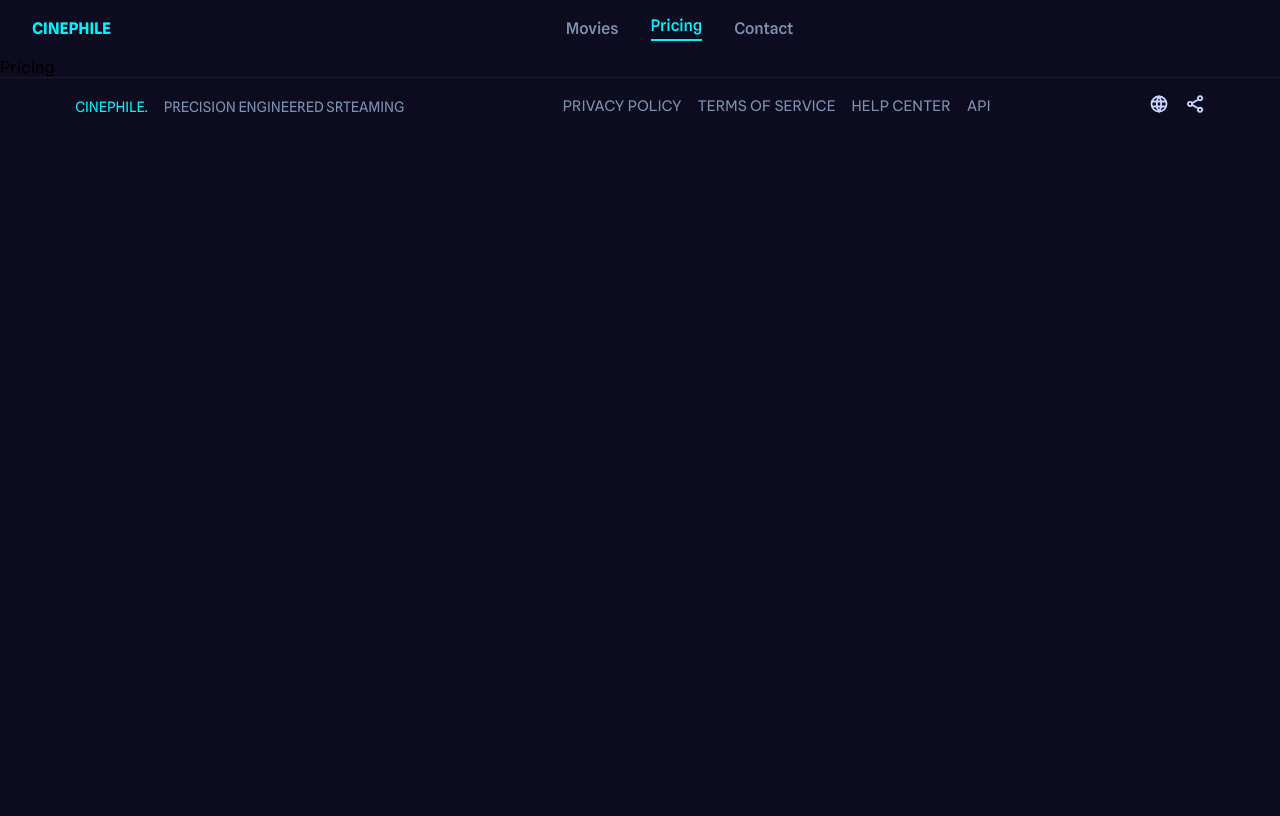
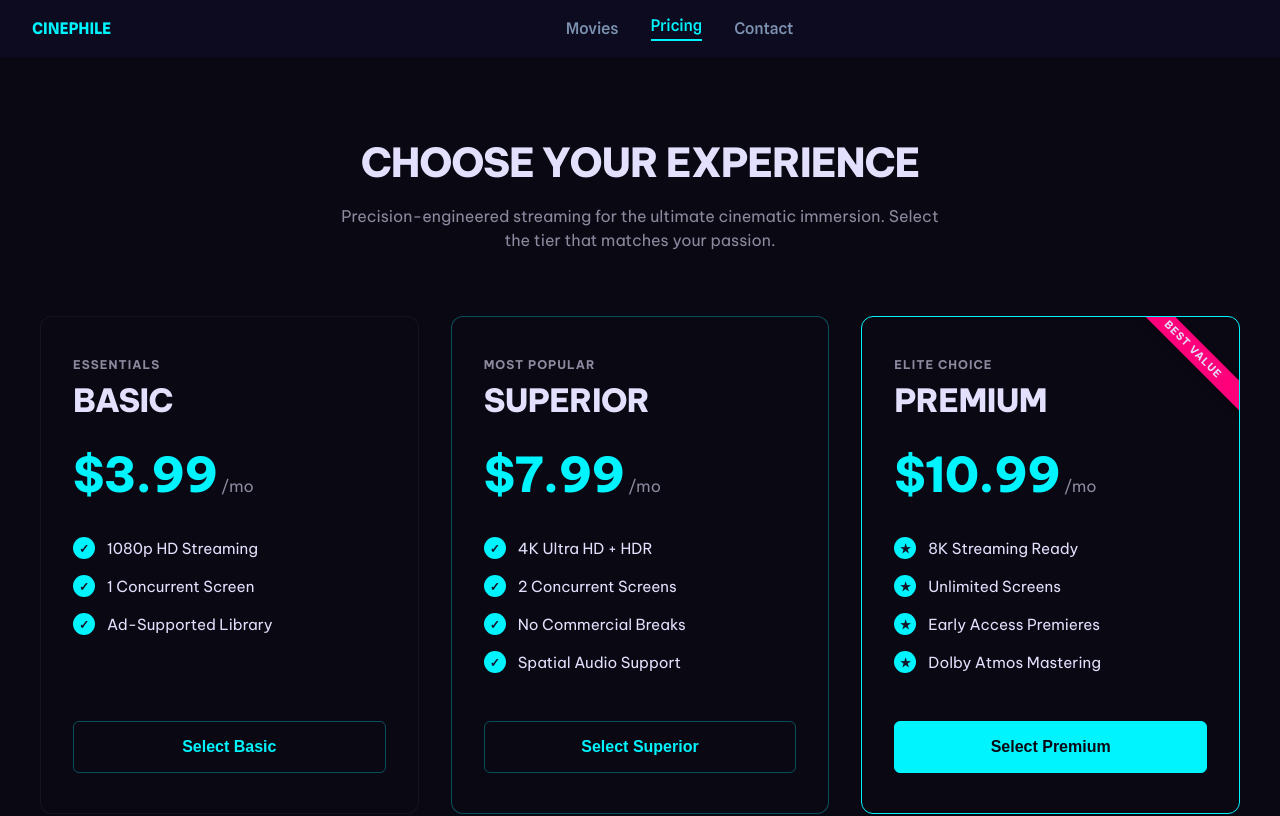
Before and after one commit to cinephile-team-1/cinephile-team-1, a React (Vite) app: page /pricing in a window 1280 px wide. Shown: the top 816 px of the page. Built offline with nearby package versions, Linux system fonts and the light colour scheme.

Commit message:
feat: add Pricing page and sass

```diff
--- a/src/main.scss
+++ b/src/main.scss
@@ -5,6 +5,7 @@
 @use './styles/Footer.scss';
 @use './styles/Home.scss';
 @use './styles/Contact.scss';
+@use './styles/Pricing.scss';
 
 * {
     box-sizing: border-box;
--- a/src/pages/Pricing.jsx
+++ b/src/pages/Pricing.jsx
@@ -3,13 +3,110 @@ import Header from '../components/header/Header'
 import Footer from '../components/footer/Footer'
 
 function Pricing() {
+  const plans = [
+    {
+      badge: "ESSENTIALS",
+      name: "BASIC",
+      price: "$3.99",
+      features: [
+        "1080p HD Streaming",
+        "1 Concurrent Screen",
+        "Ad-Supported Library",
+      ],
+      isFeatured: false,
+      isPremium: false,
+    },
+    {
+      badge: "MOST POPULAR",
+      name: "SUPERIOR",
+      price: "$7.99",
+      features: [
+        "4K Ultra HD + HDR",
+        "2 Concurrent Screens",
+        "No Commercial Breaks",
+        "Spatial Audio Support",
+      ],
+      isFeatured: true,
+      isPremium: false,
+    },
+    {
+      badge: "ELITE CHOICE",
+      name: "PREMIUM",
+      price: "$10.99",
+      features: [
+        "8K Streaming Ready",
+        "Unlimited Screens",
+        "Early Access Premieres",
+        "Dolby Atmos Mastering",
+      ],
+      isFeatured: false,
+      isPremium: true,
+      ribbonText: "BEST VALUE",
+    },
+  ];
+
   return (
     <>
-    <Header/>
-    <div>Pricing</div>
-    <Footer/>
+      <Header />
+
+      <section className="pricing">
+        <div className="pricing__container">
+          <header className="pricing__header">
+            <span className="pricing__tagline">PRICING</span>
+            <h1 className="pricing__title">Choose Your Experience</h1>
+            <p className="pricing__subtitle">
+              Precision-engineered streaming for the ultimate cinematic
+              immersion. Select the tier that matches your passion.
+            </p>
+          </header>
+
+          <div className="pricing__grid">
+            {plans.map((plan, index) => (
+              <div
+                key={index}
+                className={`pricing-card
+                  ${plan.isFeatured ? "pricing-card--featured" : ""}
+                  ${plan.isPremium ? "pricing-card--premium" : ""}`}
+              >
+                {plan.ribbonText && (
+                  <div className="pricing-card__ribbon">{plan.ribbonText}</div>
+                )}
+
+                <span className="pricing-card__badge">{plan.badge}</span>
+                <h2 className="pricing-card__name">{plan.name}</h2>
+
+                <div className="pricing-card__price-container">
+                  <span className="pricing-card__price">{plan.price}</span>
+                  <span className="pricing-card__period">/mo</span>
+                </div>
+
+                <ul className="pricing-card__features">
+                  {plan.features.map((feature, idx) => (
+                    <li key={idx} className="pricing-card__feature-item">
+                      <span className="pricing-card__feature-icon">
+                        {plan.isPremium ? "★" : "✓"}
+                      </span>
+                      {feature}
+                    </li>
+                  ))}
+                </ul>
+
+                <button
+                  className={`pricing-card__button
+                    ${plan.isPremium ? "pricing-card__button--solid" : "pricing-card__button--outline"}`}
+                >
+                  Select{" "}
+                  {plan.name.charAt(0) + plan.name.slice(1).toLowerCase()}
+                </button>
+              </div>
+            ))}
+          </div>
+        </div>
+      </section>
+
+      <Footer />
     </>
-  )
+  );
 }
 
 export default Pricing
--- /dev/null
+++ b/src/styles/Pricing.scss
@@ -0,0 +1,270 @@
+@use './variables' as *;
+
+.pricing {
+  background-color: $bg-dark;
+  color: $blanco;
+  padding: 5rem 1.25rem;
+  width: 100%;
+  box-sizing: border-box;
+
+  &__container {
+    max-width: 1200px;
+    margin: 0 auto;
+  }
+
+  &__header {
+    text-align: center;
+    margin-bottom: 4rem;
+
+    @media (max-width: 768px) {
+      margin-bottom: 2.5rem;
+    }
+  }
+
+  &__tagline {
+    display: inline-block;
+    background-color: rgba(255, 0, 122, 0.1);
+    color: #ff007a;
+    font-size: 0.75rem;
+    font-weight: 700;
+    padding: 0.25rem 0.75rem;
+    border-radius: 20px;
+    letter-spacing: 2px;
+    margin-bottom: 1.5rem;
+
+    @media (min-width: 769px) {
+      display: none;
+    }
+  }
+
+  &__title {
+    font-size: 2.5rem;
+    font-weight: 800;
+    letter-spacing: -0.03em;
+    margin: 0 0 1rem 0;
+    text-transform: uppercase;
+    color: $blanco;
+
+    @media (max-width: 768px) {
+      font-size: 2rem;
+      text-transform: none;
+      visibility: hidden;
+      position: relative;
+      display: block;
+
+      &::after {
+        content: "Choose Your \00000a Lens";
+        white-space: pre-wrap;
+        visibility: visible;
+        position: absolute;
+        top: 0;
+        left: 0;
+        right: 0;
+        color: $blanco;
+      }
+    }
+  }
+
+  &__subtitle {
+    color: #8c8a9e;
+    font-size: 1rem;
+    max-width: 600px;
+    margin: 0 auto;
+    line-height: 1.5;
+
+    @media (max-width: 768px) {
+      font-size: 0.9rem;
+      visibility: hidden;
+      position: relative;
+      display: block;
+
+      &::after {
+        content: "Precision-engineered streaming  for the \00000a ultimate cinematic experience.";
+        white-space: pre-wrap;
+        visibility: visible;
+        position: absolute;
+        top: 0;
+        left: 0;
+        right: 0;
+        color: #8c8a9e;
+      }
+    }
+  }
+
+  &__grid {
+    display: grid;
+    grid-template-columns: repeat(3, 1fr);
+    gap: 2rem;
+    align-items: stretch;
+
+    @media (max-width: 992px) {
+      grid-template-columns: 1fr;
+      max-width: 400px;
+      margin: 0 auto;
+      gap: 1.5rem;
+    }
+  }
+
+  .pricing-card {
+    background-color: $bg-dark;
+    border: 1px solid rgba(255, 255, 255, 0.05);
+    border-radius: 12px;
+    padding: 2.5rem 2rem;
+    position: relative;
+    overflow: hidden;
+    display: flex;
+    flex-direction: column;
+    transition:
+      transform 0.3s ease,
+      border-color 0.3s ease,
+      box-shadow 0.3s ease;
+
+    &:hover {
+      transform: translateY(-8px);
+      border-color: rgba(0, 240, 255, 0.4);
+      box-shadow: 0 12px 30px rgba(0, 240, 255, 0.08);
+    }
+
+    &--featured {
+      border-color: rgba(0, 240, 255, 0.3);
+    }
+
+    &--premium {
+      border-color: $cyan;
+
+      &:hover {
+        transform: translateY(-8px);
+        box-shadow: 0 12px 40px rgba(0, 240, 255, 0.2);
+      }
+    }
+
+    &__ribbon {
+      position: absolute;
+      top: 22px;
+      right: -32px;
+      background-color: #ff007a;
+      color: $blanco;
+      font-size: 0.65rem;
+      font-weight: 700;
+      padding: 0.25rem 2.5rem;
+      transform: rotate(45deg);
+      letter-spacing: 1px;
+      box-shadow: 0 2px 10px rgba(0, 0, 0, 0.3);
+    }
+
+    &__badge {
+      color: #8c8a9e;
+      font-size: 0.75rem;
+      font-weight: 700;
+      letter-spacing: 1px;
+      margin-bottom: 0.5rem;
+      display: block;
+    }
+
+    &--premium &__badge {
+      color: $cyan;
+    }
+
+    &__name {
+      font-size: 2rem;
+      font-weight: 800;
+      margin: 0 0 1.5rem 0;
+      letter-spacing: -0.02em;
+    }
+
+    &__price-container {
+      display: flex;
+      align-items: baseline;
+      margin-bottom: 2rem;
+    }
+
+    &__price {
+      font-size: 3rem;
+      font-weight: 800;
+      color: $cyan;
+      letter-spacing: -0.02em;
+    }
+
+    &__period {
+      color: #8c8a9e;
+      font-size: 1rem;
+      margin-left: 0.25rem;
+    }
+
+    &__features {
+      list-style: none;
+      padding: 0;
+      margin: 0 0 3rem 0;
+      display: flex;
+      flex-direction: column;
+      gap: 1rem;
+      flex-grow: 1;
+    }
+
+    &__feature-item {
+      display: flex;
+      align-items: center;
+      gap: 0.75rem;
+      font-size: 0.95rem;
+      color: $blanco;
+    }
+
+    &__feature-icon {
+      display: inline-flex;
+      align-items: center;
+      justify-content: center;
+      width: 22px;
+      height: 22px;
+      border-radius: 50%;
+      background-color: $cyan;
+      color: #131125;
+      font-size: 0.75rem;
+      font-weight: 900;
+      flex-shrink: 0;
+    }
+
+    &--premium &__feature-icon {
+      background-color: #ffb7df;
+      color: #131125;
+      font-size: 0.85rem;
+      box-shadow: 0 0 10px rgba(255, 183, 223, 0.3);
+    }
+
+    &__button {
+      width: 100%;
+      padding: 1rem;
+      border-radius: 6px;
+      font-size: 1rem;
+      font-weight: 700;
+      cursor: pointer;
+      transition: all 0.2s ease;
+
+      &:active {
+        transform: scale(0.98);
+      }
+
+      &--outline {
+        background-color: transparent;
+        border: 1px solid rgba(0, 240, 255, 0.3);
+        color: $cyan;
+
+        &:hover {
+          background-color: rgba(0, 240, 255, 0.05);
+          border-color: $cyan;
+        }
+      }
+
+      &--solid {
+        background-color: $cyan;
+        border: 1px solid $cyan;
+        color: $bg-dark;
+
+        &:hover {
+          background-color: $cyan;
+          filter: brightness(1.1);
+          box-shadow: 0 0 15px rgba(0, 240, 255, 0.4);
+        }
+      }
+    }
+  }
+}
--- a/src/styles/_variables.scss
+++ b/src/styles/_variables.scss
@@ -10,6 +10,7 @@ $fucsia: #DF00C8;
 
 $card-bg: rgba(255, 255, 255, 0.05);
 $border: rgba(255, 255, 255, 0.1);
+$bg-dark: #0a0813;
 
 $font-body: 'Be Vietnam Pro', sans-serif;
 $font-title: 'Spline Sans', sans-serif;
--- a/src/styles/index.scss
+++ /dev/null
@@ -1,57 +0,0 @@
-@import url("https://fonts.googleapis.com/css2?family=Spline+Sans:wght@300;400;600;700&family=Be+Vietnam+Pro:wght@300;400;600;700&display=swap");
-@import url("https://fonts.googleapis.com/css2?family=Be+Vietnam+Pro:ital,wght@0,100;0,200;0,300;0,400;0,500;0,600;0,700;0,800;0,900;1,100;1,200;1,300;1,400;1,500;1,600;1,700;1,800;1,900&family=Manrope:wght@200..800&family=Noto+Serif:ital,wght@0,100..900;1,100..900&family=Spline+Sans:wght@300..700&display=swap");
-
-:root {
-  --cyan: #00f4fe;
-  --rosa: #fface8;
-  --azul: #0d0b1f;
-  --gris: #7d92b1;
-  --blanco: #e2e0fc;
-  --fucsia: #df00c8;
-
-  --body-font: "Be Vietnam Pro", sans-serif;
-  --headers-font: "Spline Sans", sans-serif;
-}
-
-body {
-  margin: 0;
-  font-family: var(--body-font);
-  background-color: var(--azul);
-  color: var(--blanco);
-}
-
-#root {
-  width: 1126px;
-  max-width: 100%;
-  margin: 0 auto;
-  text-align: left;
-  min-height: 100svh;
-  display: flex;
-  flex-direction: column;
-  box-sizing: border-box;
-}
-
-h1,
-h2,
-h3 {
-  font-family: var(--headers-font);
-  font-weight: 700;
-  color: var(--blanco);
-}
-
-h1 {
-  font-size: 56px;
-  letter-spacing: -1.68px;
-  margin: 32px 0;
-}
-
-h2 {
-  font-size: 24px;
-  line-height: 118%;
-  letter-spacing: -0.24px;
-  margin: 0 0 8px;
-}
-
-p {
-  margin: 0;
-}
```
Also changed, not shown: 1 other file (tests, documents, lock files or other folders).
